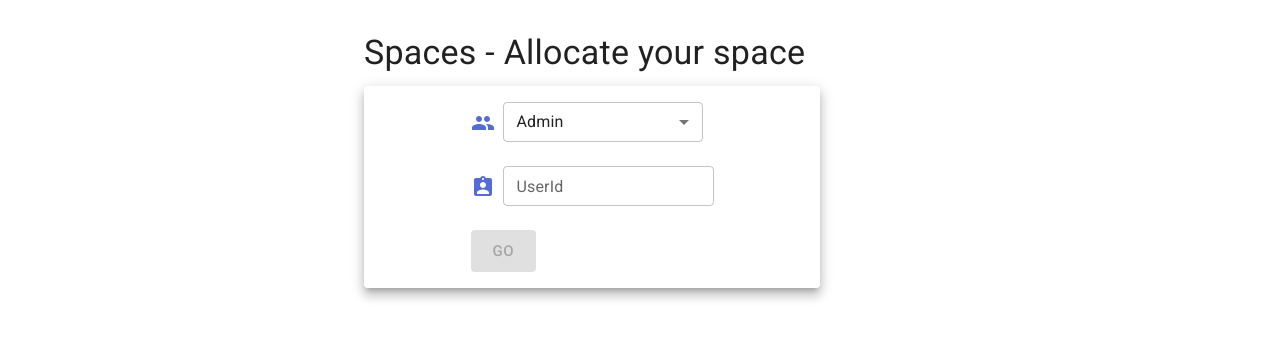
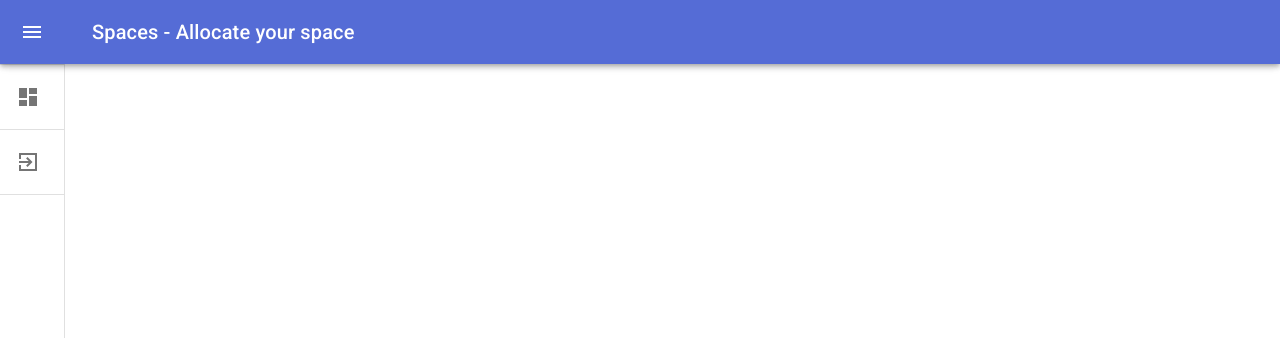
Before and after one commit to mangeshkt86/spaces, a React (Create React App) app in the folder Web/: page /home in a window 1280 px wide. Shown: the top 338 px of the page. Built offline with nearby package versions, Linux system fonts and the light colour scheme; sample sign-in values are in the browser's storage.

Commit message:
added home page and login action

```diff
--- a/Web/package.json
+++ b/Web/package.json
@@ -16,6 +16,7 @@
     "@mui/styles": "^5.10.3",
     "react": "latest",
     "react-dom": "latest",
+    "react-router-dom": "^6.4.0",
     "react-scripts": "latest"
   },
   "browserslist": {
--- a/Web/src/App.js
+++ b/Web/src/App.js
@@ -1,34 +1,31 @@
 import * as React from 'react';
-import Container from '@mui/material/Container';
-import Typography from '@mui/material/Typography';
-import Box from '@mui/material/Box';
-import Link from '@mui/material/Link';
+import Home from './home';
 import Login from './login';
-
-// function Copyright() {
-//   return (
-//     <Typography variant="body2" color="text.secondary" align="center">
-//       {'Copyright © '}
-//       <Link color="inherit" href="https://mui.com/">
-//         Your Website
-//       </Link>{' '}
-//       {new Date().getFullYear()}
-//       {'.'}
-//     </Typography>
-//   );
-// }
+import { BrowserRouter as Router, Navigate , Route, Routes } from "react-router-dom";
 
 export default function App() {
+
+  const RequireAuth = ({ children }) => {
+    let signedIn = sessionStorage.getItem('loggedInUser');
+    if (!signedIn) {
+      return <Navigate to="/login" />;
+    }
+
+    return children;
+  };
+
   return (
-    <Container maxWidth="sm">
-      <Box sx={{ my: 4 }}>
-        <Typography variant="h4" component="h1" gutterBottom>
-          Spaces - Allocate your space
-        </Typography>
-        <Login />
-        {/* <ProTip />
-        <Copyright /> */}
-      </Box>
-    </Container>
+    <Router>
+      <Routes>
+        <Route exact path="/" element={<Login />} />
+        <Route path="/login" element={<Login />} />
+        <Route path="/home" element={
+          <RequireAuth>
+            <Home />
+          </RequireAuth>
+          }
+        />
+    </Routes>
+    </Router>
   );
 }
--- /dev/null
+++ b/Web/src/home/index.js
@@ -0,0 +1,183 @@
+import React, { useState } from 'react';
+import { styled, useTheme } from '@mui/material/styles';
+import { withStyles } from '@mui/styles';
+import Box from '@mui/material/Box';
+import MuiDrawer from '@mui/material/Drawer';
+import MuiAppBar from '@mui/material/AppBar';
+import Toolbar from '@mui/material/Toolbar';
+import List from '@mui/material/List';
+import CssBaseline from '@mui/material/CssBaseline';
+import Typography from '@mui/material/Typography';
+import Divider from '@mui/material/Divider';
+import IconButton from '@mui/material/IconButton';
+import MenuIcon from '@mui/icons-material/Menu';
+import ChevronLeftIcon from '@mui/icons-material/ChevronLeft';
+import ChevronRightIcon from '@mui/icons-material/ChevronRight';
+import ListItem from '@mui/material/ListItem';
+import ListItemIcon from '@mui/material/ListItemIcon';
+import ListItemText from '@mui/material/ListItemText';
+import Tooltip from '@mui/material/Tooltip';
+import DashboardSharpIcon from '@mui/icons-material/DashboardSharp';
+import ExitToAppSharpIcon from '@mui/icons-material/ExitToAppSharp';
+
+const drawerWidth = 240;
+
+const LightTooltip = withStyles((theme) => ({
+  tooltip: {
+    backgroundColor: '#CCC',
+    color: '#000',
+    boxShadow: theme.shadows[1],
+    fontSize: 11,
+    padding: '10px 5px',
+  },
+}))(Tooltip);
+
+const openedMixin = (theme) => ({
+  width: drawerWidth,
+  transition: theme.transitions.create('width', {
+    easing: theme.transitions.easing.sharp,
+    duration: theme.transitions.duration.enteringScreen,
+  }),
+  overflowX: 'hidden',
+});
+
+const closedMixin = (theme) => ({
+  transition: theme.transitions.create('width', {
+    easing: theme.transitions.easing.sharp,
+    duration: theme.transitions.duration.leavingScreen,
+  }),
+  overflowX: 'hidden',
+  width: `calc(${theme.spacing(7)} + 1px)`,
+  [theme.breakpoints.up('sm')]: {
+    width: `calc(${theme.spacing(8)} + 1px)`,
+  },
+});
+
+const DrawerHeader = styled('div')(({ theme }) => ({
+  display: 'flex',
+  alignItems: 'center',
+  justifyContent: 'flex-end',
+  padding: theme.spacing(0, 1),
+  // necessary for content to be below app bar
+  ...theme.mixins.toolbar,
+}));
+
+const AppBar = styled(MuiAppBar, {
+  shouldForwardProp: (prop) => prop !== 'open',
+})(({ theme, open }) => ({
+  zIndex: theme.zIndex.drawer + 1,
+  transition: theme.transitions.create(['width', 'margin'], {
+    easing: theme.transitions.easing.sharp,
+    duration: theme.transitions.duration.leavingScreen,
+  }),
+  ...(open && {
+    marginLeft: drawerWidth,
+    width: `calc(100% - ${drawerWidth}px)`,
+    transition: theme.transitions.create(['width', 'margin'], {
+      easing: theme.transitions.easing.sharp,
+      duration: theme.transitions.duration.enteringScreen,
+    }),
+  }),
+}));
+
+const Drawer = styled(MuiDrawer, { shouldForwardProp: (prop) => prop !== 'open' })(
+  ({ theme, open }) => ({
+    width: drawerWidth,
+    flexShrink: 0,
+    whiteSpace: 'nowrap',
+    boxSizing: 'border-box',
+    ...(open && {
+      ...openedMixin(theme),
+      '& .MuiDrawer-paper': openedMixin(theme),
+    }),
+    ...(!open && {
+      ...closedMixin(theme),
+      '& .MuiDrawer-paper': closedMixin(theme),
+    }),
+  }),
+);
+
+export default function MiniDrawer() {
+  const theme = useTheme();
+  const [open, setOpen] = React.useState(false);
+  const [selectedMenu, setSelectedMenu] = useState('dashboard');
+
+  const handleDrawerOpen = () => {
+    setOpen(true);
+  };
+
+  const handleDrawerClose = () => {
+    setOpen(false);
+  };
+
+  const handleMenuClick = (key) => {
+    console.log(key);
+    setSelectedMenu(key);
+  }
+
+  return (
+    <Box sx={{ display: 'flex' }}>
+      <CssBaseline />
+      <AppBar position="fixed" open={open}>
+        <Toolbar>
+          <IconButton
+            color="inherit"
+            aria-label="open drawer"
+            onClick={handleDrawerOpen}
+            edge="start"
+            sx={{
+              marginRight: 5,
+              ...(open && { display: 'none' }),
+            }}
+          >
+            <MenuIcon />
+          </IconButton>
+          <Typography variant="h6" noWrap component="div">
+          Spaces - Allocate your space
+          </Typography>
+        </Toolbar>
+      </AppBar>
+      <Drawer variant="permanent" open={open}>
+        <DrawerHeader>
+          <IconButton onClick={handleDrawerClose}>
+            {theme.direction === 'rtl' ? <ChevronRightIcon /> : <ChevronLeftIcon />}
+          </IconButton>
+        </DrawerHeader>
+        <Divider />
+        <List>
+          <LightTooltip title="Dashboard" placement="right" arrow>
+            <ListItem button key={"Dashboard"} onClick={(e) => handleMenuClick('dashboard')}>
+              <ListItemIcon><DashboardSharpIcon /></ListItemIcon>
+              <ListItemText primary={"Dashboard"} />
+            </ListItem>
+          </LightTooltip>
+        </List>
+        <Divider />
+        <List>
+          <LightTooltip title="Logout" placement="right" arrow>
+            <ListItem button key={"Logout"} onClick={(e) => handleMenuClick('logout')}>
+              <ListItemIcon><ExitToAppSharpIcon /></ListItemIcon>
+              <ListItemText primary={"Logout"} />
+            </ListItem>
+          </LightTooltip>
+        </List>
+        <Divider />
+      </Drawer>
+      <Box component="main" sx={{ flexGrow: 1, p: 3 }}>
+        {/* <main className={classes.content}>
+          <div className={classes.toolbar} />
+          {
+            {
+              'dashboard': <Dashboard />,
+              'allclients': <AllClients />,
+              'newclient': <RegisterClient />,
+              'newmentor': <ProjectMentors />,
+              'invoices': <Invoices />,
+              'managecost': <ManageCost />
+            }[selectedMenu]
+          }
+        </main> */}
+      </Box>
+    </Box>
+  );
+}
--- a/Web/src/login.js
+++ b/Web/src/login.js
@@ -1,14 +1,19 @@
 import {React, useEffect, useState} from 'react';
+import { useNavigate } from 'react-router-dom';
 import { makeStyles } from '@mui/styles';
 import Grid from '@mui/material/Grid';
 import FormControl from '@mui/material/FormControl';
 import Paper from '@mui/material/Paper';
 import TextField from '@mui/material/TextField';
 import Button from '@mui/material/Button';
-import PeopleIcon from '@mui/icons-material/People';
-import AssignmentIndIcon from '@mui/icons-material/AssignmentInd';
 import MenuItem from '@mui/material/MenuItem';
 import Select, { SelectChangeEvent } from '@mui/material/Select';
+import Container from '@mui/material/Container';
+import Typography from '@mui/material/Typography';
+import Box from '@mui/material/Box';
+
+import AssignmentIndIcon from '@mui/icons-material/AssignmentInd';
+import PeopleIcon from '@mui/icons-material/People';
 
 const useStyles = makeStyles((theme) => ({
     root: {
@@ -36,6 +41,7 @@ const useStyles = makeStyles((theme) => ({
 }));
 
 export default function Login() {
+    const navigate = useNavigate();
     const classes = useStyles();
 
     const [userrole, setUserrole] = useState(1);
@@ -64,10 +70,17 @@ export default function Login() {
 
     const handleSubmit = (event) => {
         event.preventDefault();
+        sessionStorage.setItem("loggedInUser", userid);
+        navigate('/home');
     }
 
     return (
-        // <div className={classes.root}>
+        <Container maxWidth="sm">
+            <Box sx={{ my: 4 }}>
+                <Typography variant="h4" component="h1" gutterBottom>
+                    Spaces - Allocate your space
+                </Typography>
+                {/* <div className={classes.root}> */}
                 <Grid container direction="row" justify="center" alignItems="center" spacing={3}>
                     <Grid item xs={10} sm={8} md={8} lg={10}>
                         <Paper className={classes.paper} elevation={8}>
@@ -129,6 +142,8 @@ export default function Login() {
                     </Paper>
                     </Grid>
                 </Grid>
-        // </div>
+             {/* </div> */}
+            </Box>
+    </Container>
     );
 }
```
Also changed, not shown: 1 other file (tests, documents, lock files or other folders). Lines whose indentation alone changed are shown as unchanged.
